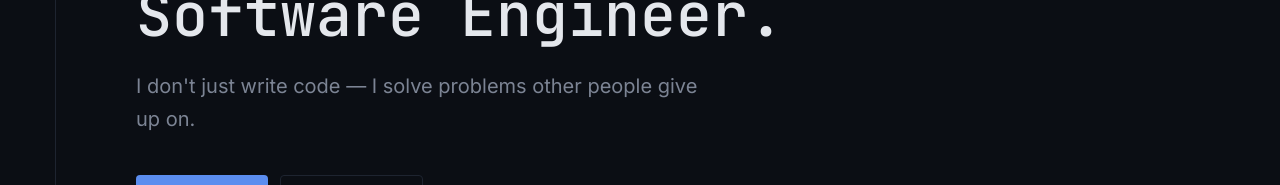
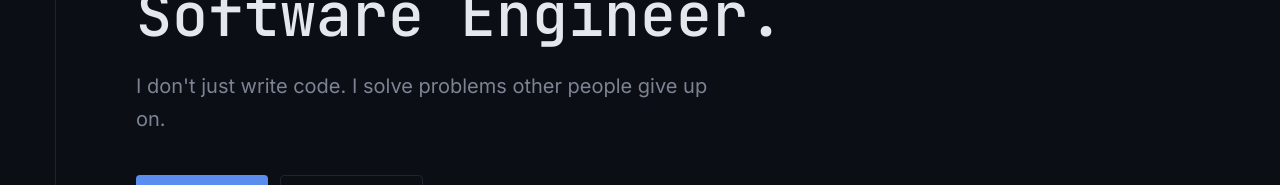
Before and after one commit to Adedayoke/my-portfolio, a Next.js app: page / in a window 1280 px wide. Shown: the part 342-527 px from the top of the page. Built offline with nearby package versions, Linux system fonts and the light colour scheme.

Commit message:
Update Hero.tsx

```diff
--- a/components/Hero.tsx
+++ b/components/Hero.tsx
@@ -12,7 +12,7 @@ export default function Hero() {
           Software Engineer.
         </h1>
         <p className="text-lg md:text-xl text-ink-muted max-w-xl leading-relaxed mb-10">
-          I don&apos;t just write code — I solve problems other people give up on.
+          I don&apos;t just write code. I solve problems other people give up on.
         </p>
         <div className="flex flex-wrap gap-3">
           <a
```
